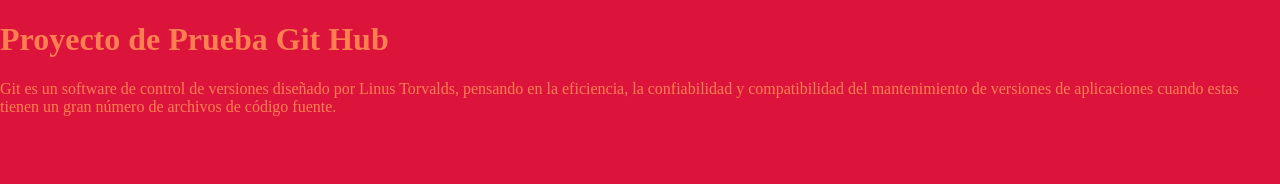
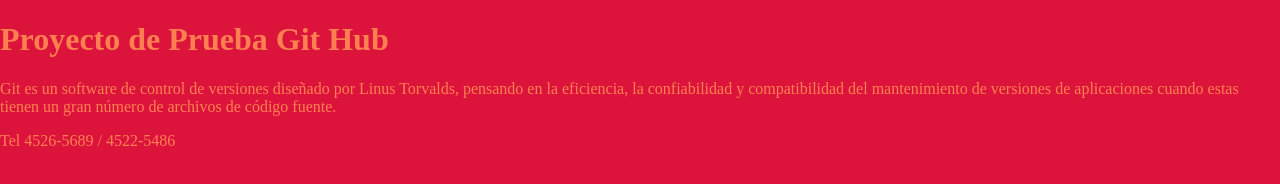
Before and after one commit to Sebasaut/PruebaMiercoles, a plain HTML site: page index.html in a window 1280 px wide. Drawn offline with Linux system fonts and the light colour scheme.

Commit message:
Update index.html
Creacion footer

```diff
--- a/index.html
+++ b/index.html
@@ -9,5 +9,6 @@
 <body>
 	<h1>Proyecto de Prueba Git Hub</h1>
 	<p>Git es un software de control de versiones diseñado por Linus Torvalds, pensando en la eficiencia, la confiabilidad y compatibilidad del mantenimiento de versiones de aplicaciones cuando estas tienen un gran número de archivos de código fuente.</p>
+	<footer>Tel 4526-5689 / 4522-5486</footer>
 </body>
 </html>
```
